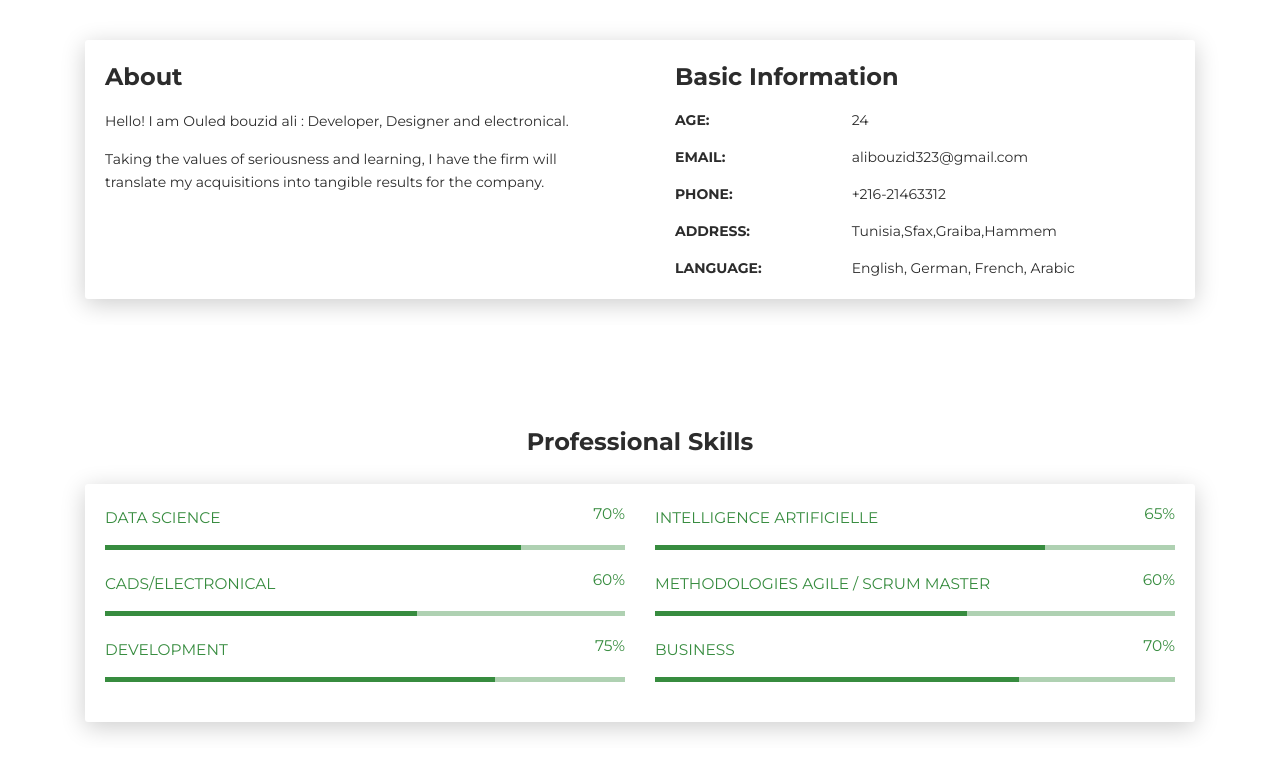
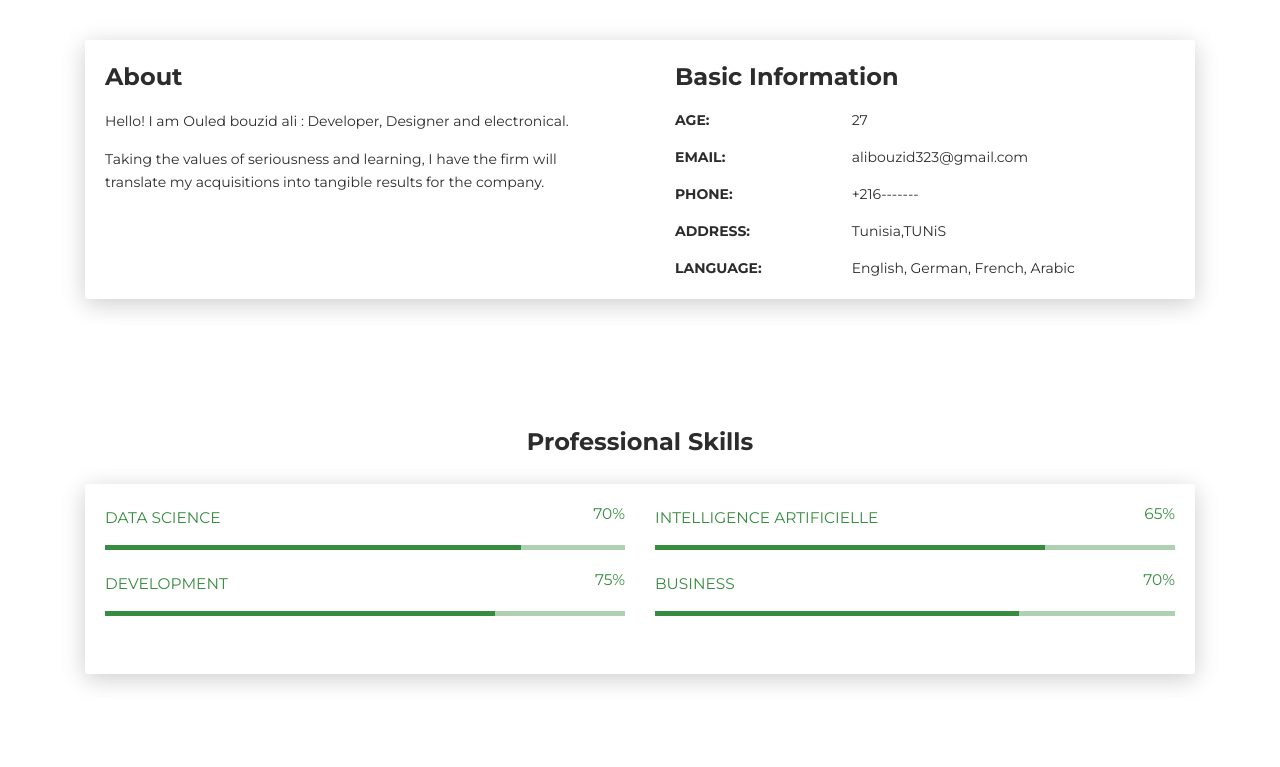
Before and after one commit to alibouzi/Profolio, a plain HTML site: page index.html in a window 1280 px wide. Shown: the part 580-1347 px from the top of the page. Drawn offline with Linux system fonts and the light colour scheme.

Commit message:
uptate cv file

```diff
--- a/index.html
+++ b/index.html
@@ -71,7 +71,7 @@
         <div class="content-center">
           <div class="cc-profile-image"><a href="#"><img src="images/3.jpg" alt="Image"/></a></div>
           <div class="h2 title">Ouled Bouzid Ali</div>
-          <p class="category text-white">Developer, Designer, electronical</p><a class="btn btn-primary smooth-scroll mr-2" href="#contact" data-aos="zoom-in" data-aos-anchor="data-aos-anchor">Hire Me</a><a class="btn btn-primary" href="images/pdf.pdf" data-aos="zoom-in" data-aos-anchor="data-aos-anchor">Download CV</a>
+          <p class="category text-white">Developer, Designer, electronical</p><a class="btn btn-primary smooth-scroll mr-2" href="#contact" data-aos="zoom-in" data-aos-anchor="data-aos-anchor">Hire Me</a><a class="btn btn-primary" href=".pdf" data-aos="zoom-in" data-aos-anchor="data-aos-anchor">Download CV</a>
         </div>
       </div>
       <div class="section">
@@ -98,7 +98,7 @@
             <div class="h4 mt-0 title">Basic Information</div>
             <div class="row">
               <div class="col-sm-4"><strong class="text-uppercase">Age:</strong></div>
-              <div class="col-sm-8">24</div>
+              <div class="col-sm-8">27</div>
             </div>
             <div class="row mt-3">
               <div class="col-sm-4"><strong class="text-uppercase">Email:</strong></div>
@@ -106,11 +106,11 @@
             </div>
             <div class="row mt-3">
               <div class="col-sm-4"><strong class="text-uppercase">Phone:</strong></div>
-              <div class="col-sm-8">+216-21463312</div>
+              <div class="col-sm-8">+216-------</div>
             </div>
             <div class="row mt-3">
               <div class="col-sm-4"><strong class="text-uppercase">Address:</strong></div>
-              <div class="col-sm-8">Tunisia,Sfax,Graiba,Hammem</div>
+              <div class="col-sm-8">Tunisia,TUNiS</div>
             </div>
             <div class="row mt-3">
               <div class="col-sm-4"><strong class="text-uppercase">Language:</strong></div>
@@ -139,22 +139,6 @@
             <div class="progress-container progress-primary"><span class="progress-badge">INTELLIGENCE ARTIFICIELLE</span>
               <div class="progress">
                 <div class="progress-bar progress-bar-primary" data-aos="progress-full" data-aos-offset="10" data-aos-duration="2000" role="progressbar" aria-valuenow="60" aria-valuemin="0" aria-valuemax="100" style="width: 75%;"></div><span class="progress-value">65%</span>
-              </div>
-            </div>
-          </div>
-        </div>
-        <div class="row">
-          <div class="col-md-6">
-            <div class="progress-container progress-primary"><span class="progress-badge"> CADS/ELECTRONICAL</span>
-              <div class="progress">
-                <div class="progress-bar progress-bar-primary" data-aos="progress-full" data-aos-offset="10" data-aos-duration="2000" role="progressbar" aria-valuenow="60" aria-valuemin="0" aria-valuemax="100" style="width: 60%;"></div><span class="progress-value">60%</span>
-              </div>
-            </div>
-          </div>
-          <div class="col-md-6">
-            <div class="progress-container progress-primary"><span class="progress-badge">METHODOLOGIES AGILE / SCRUM MASTER</span>
-              <div class="progress">
-                <div class="progress-bar progress-bar-primary" data-aos="progress-full" data-aos-offset="10" data-aos-duration="2000" role="progressbar" aria-valuenow="60" aria-valuemin="0" aria-valuemax="100" style="width: 60%;"></div><span class="progress-value">60%</span>
               </div>
             </div>
           </div>
@@ -562,9 +546,9 @@
                 <div class="col-md-6">
                   <div class="card-body">
                     <p class="mb-0"><strong>Address </strong></p>
-                    <p class="pb-2">Tunisia-Sfax-Graiba-3034</p>
+                    <p class="pb-2">Tunisia</p>
                     <p class="mb-0"><strong>Phone</strong></p>
-                    <p class="pb-2">+216-21463312</p>
+                    <p class="pb-2">+216------</p>
                     <p class="mb-0"><strong>Email</strong></p>
                     <p>alibouzid323@gmail.com</p>
                   </div>
```
